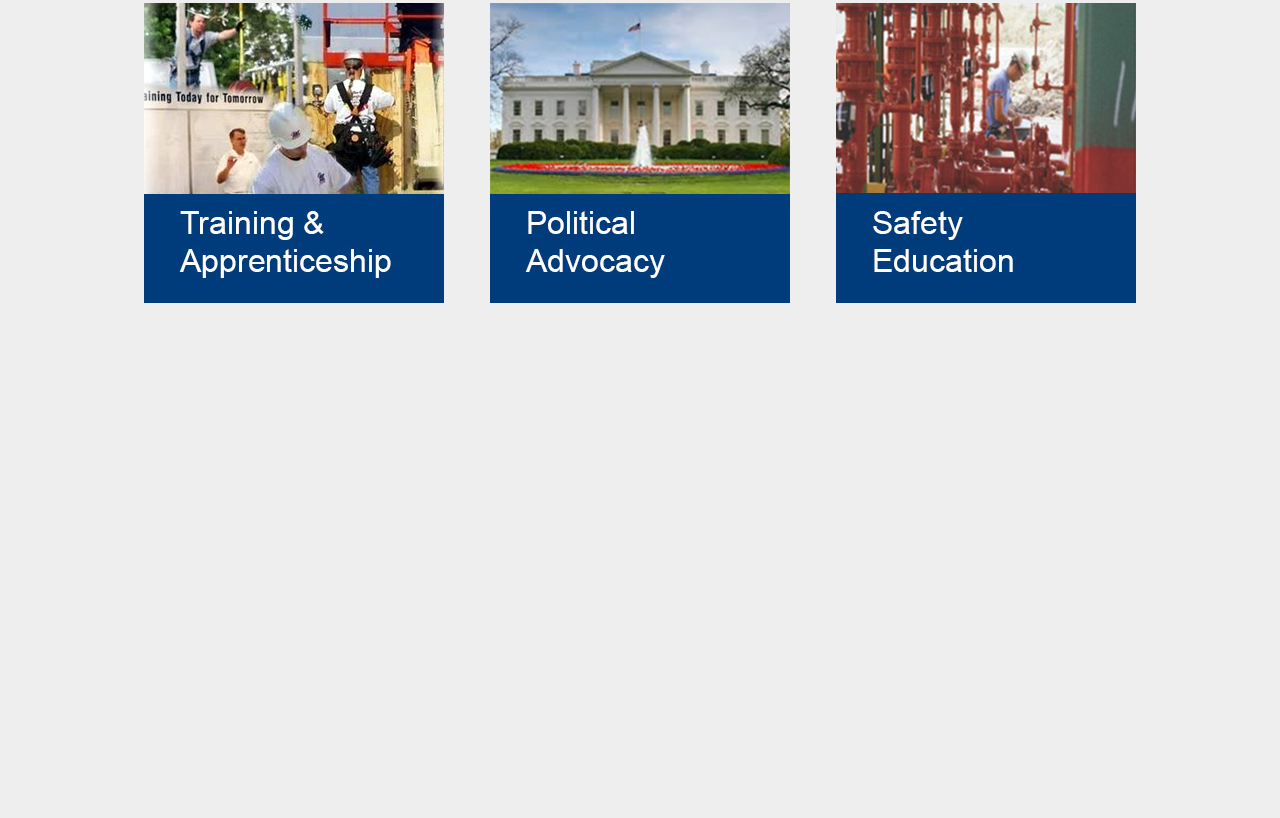
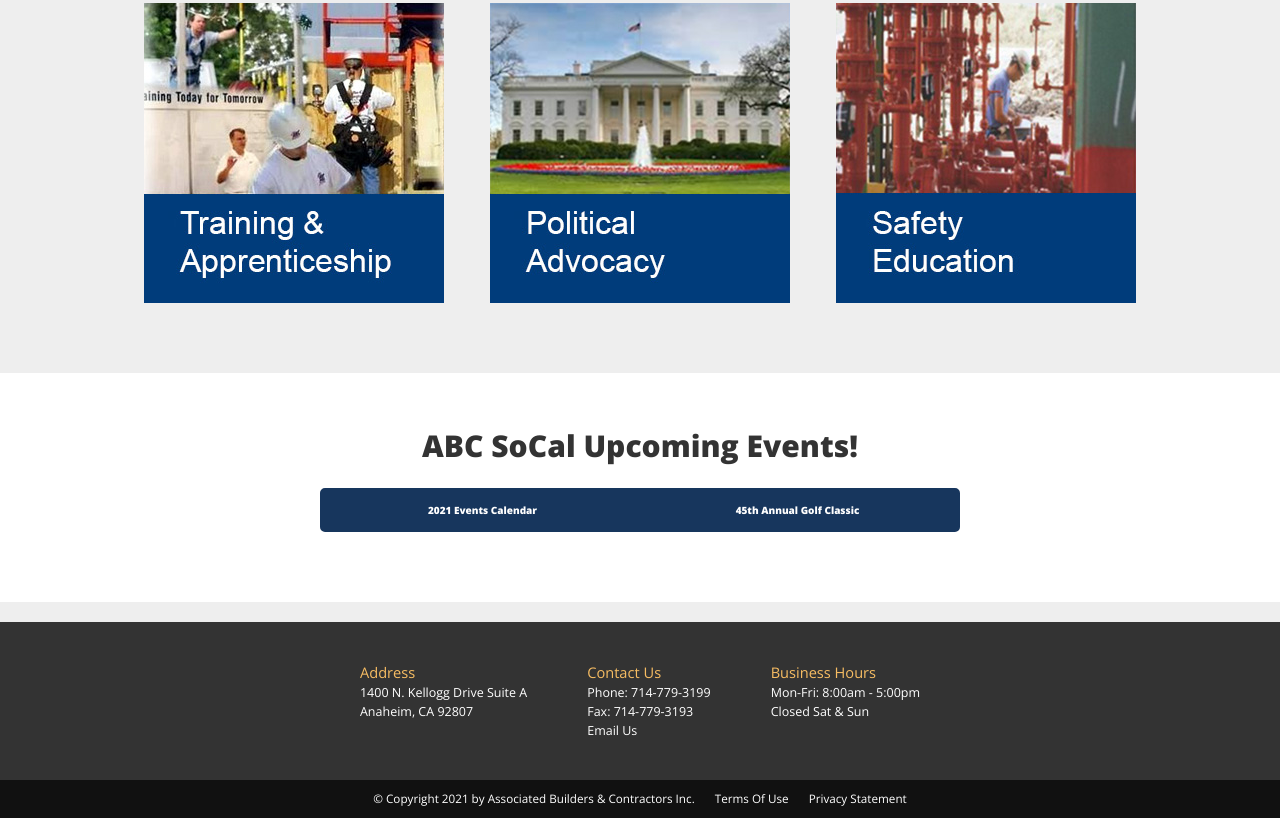
Before and after one commit to JoonDY/redesign-site, a plain HTML site: page index.html in a window 1280 px wide. Shown: the part 1061-1879 px from the top of the page. Before the commit the page ends 1434 px from the top, so only its background shows below. Drawn offline with nearby package versions, Linux system fonts and the light colour scheme.

Commit message:
Finish event section and add footer

```diff
--- a/css/styles.css
+++ b/css/styles.css
@@ -49,15 +49,16 @@
 img {
   max-width: 100%;
   display: block;
+  margin: 0 auto;
 }
 
-button {
+.btn {
   font-size: inherit;
   font-family: inherit;
   display: block;
 }
 
-button:hover {
+.btn:hover {
   opacity: 0.8;
   cursor: pointer;
 }
@@ -239,7 +240,81 @@
   margin: 2rem auto;
 }
 
+/* Events */
+
+.events {
+  background-color: white;
+  margin: 2rem auto;
+  padding: 5rem 0;
+}
+
+.events h2 {
+  font-size: 2rem;
+  font-weight: 900;
+}
+
+.tab-container {
+  width: 95%;
+  margin: 2rem auto;
+  border: 5px solid var(--color-accent);
+  border-radius: 5px;
+  /* background-color: var(--color-accent); */
+}
+
+.event-tabs {
+  display: flex;
+  width: 100%;
+}
+
+.event-tabs .btn {
+  width: 100%;
+  border: none;
+  padding: 1rem 1rem;
+  background-color: var(--color-accent);
+  color: white;
+  font-weight: 900;
+  font-size: 1rem;
+}
+
+.current-event-img img,
+.event-calendar img {
+  width: 100%;
+}
+
+/* Footer */
+
+/* Footer Contacts */
+
+.footer-info {
+  background-color: var(--color-dark);
+  color: white;
+  display: flex;
+  justify-content: center;
+  flex-direction: column;
+  padding: 2rem 0;
+  font-size: 1.25rem;
+  text-align: center;
+}
+
+.footer-title {
+  color: #f7bd63;
+}
+
+.footer-item {
+  margin: 2rem;
+}
+
+/* Copyright */
+
+.footer-copyright {
+  background-color: #111;
+  padding: 1rem 0;
+  color: white;
+}
+
 /* Media Queries */
+
+/* 800px */
 
 @media (min-width: 800px) {
   .header-content {
@@ -282,7 +357,32 @@
   .service-img {
     max-width: 32%;
   }
+
+  .tab-container {
+    width: 75%;
+  }
+
+  .events h2 {
+    font-size: 3rem;
+  }
+
+  .footer-info {
+    flex-direction: row;
+    justify-content: center;
+    text-align: left;
+    gap: 2rem;
+  }
+
+  .footer-copyright {
+    display: flex;
+    flex-direction: row;
+    justify-content: center;
+    text-align: center;
+    gap: 2rem;
+  }
 }
+
+/* 1200px */
 
 @media (min-width: 1200px) {
   .tel-span {
@@ -329,10 +429,20 @@
     margin-right: 5rem;
     width: 50%;
   }
+
+  .tab-container {
+    width: 50%;
+  }
 }
+
+/* 1600px */
 
 @media (min-width: 1600px) {
   .nav-list {
     display: flex;
   }
+
+  .tab-container {
+    width: 40%;
+  }
 }
--- a/index.html
+++ b/index.html
@@ -81,7 +81,7 @@
           Ethically and Profitably. For the Betterment of our Communities.
         </h2>
         <div>
-          <button class="learn-more">Learn About Membership</button>
+          <button class="learn-more btn">Learn About Membership</button>
         </div>
       </div>
       <div class="services bg-accent">
@@ -91,10 +91,62 @@
       </div>
     </div>
 
+
+    <div class="events flex-center">
+      <h2>ABC SoCal Upcoming Events!</h2>
+      <div class="tab-container">
+          <div class="event-tabs">
+          <button class="event-calendar-btn btn" id="calendar-btn">2021 Events Calendar</button>
+          <button class="current-event-btn btn" id="current-event-btn">45th Annual Golf Classic</button>
+        </div>
+        <div class="event-calendar hide" id="event-calendar">
+            <img src="/img/Event-Calendar-2021---7_20.png" alt="" class="calender-img">
+        </div>
+
+        <div class="current-event hide" id="current-event">
+          <div class="current-event-img">
+            <img src="/img/2021-Golf-Classic-Flyer-7_6front.png" alt="">
+            <img src="/img/2021-Golf-Classic-early-bird-sponsors-(1).png" alt="">
+          </div>
+        </div>
+      </div>
+    </div>
   </main>
 
   <footer>
+    <div class="footer-info">
+      <div class="footer-item">
+          <h3 class="footer-title">
+          Address
+        </h3>
+        <p>
+          1400 N. Kellogg Drive Suite A
+        </p>
+        <p>
+          Anaheim, CA 92807
+        </p>
+      </div>
+      <div class="footer-item">
+        <h3 class="footer-title">Contact Us</h3>
+        <p>Phone: 714-779-3199</p>
+        <p>Fax: 714-779-3193</p>
+        <p>Email Us</p>
+      </div>
 
+      <div class="footer-item">
+        <h3 class="footer-title">Business Hours</h3>
+        <p>Mon-Fri: 8:00am - 5:00pm</p>
+        <p>Closed Sat & Sun</p>
+      </div>
+
+    </div>
+
+    <div class="footer-copyright">
+      <h3>© Copyright 2021 by Associated Builders & Contractors Inc.</h3>
+
+      <h3>Terms Of Use</h3>
+      <h3>Privacy Statement</h3>
+    </div>
   </footer>
 
 <script src="js/main.js"></script>
--- a/js/main.js
+++ b/js/main.js
@@ -1,8 +1,24 @@
 const hamburger = document.getElementById('hamburger');
 const nav = document.getElementById('nav-list');
+const calendarBtn = document.getElementById('calendar-btn');
+const currentEventBtn = document.getElementById('current-event-btn');
+const calendar = document.getElementById('event-calendar');
+const currentEvent = document.getElementById('current-event')
 
 const toggleNav = () => {
   nav.classList.toggle('hide');
 }
 
+const showCalendar = () => {
+  calendar.classList.remove('hide');
+  currentEvent.classList.add('hide');
+}
+
+const showCurrentEvent = () => {
+  calendar.classList.add('hide');
+  currentEvent.classList.remove('hide');
+}
+
 hamburger.addEventListener('click', toggleNav);
+calendarBtn.addEventListener('click', showCalendar);
+currentEventBtn.addEventListener('click', showCurrentEvent);
```
